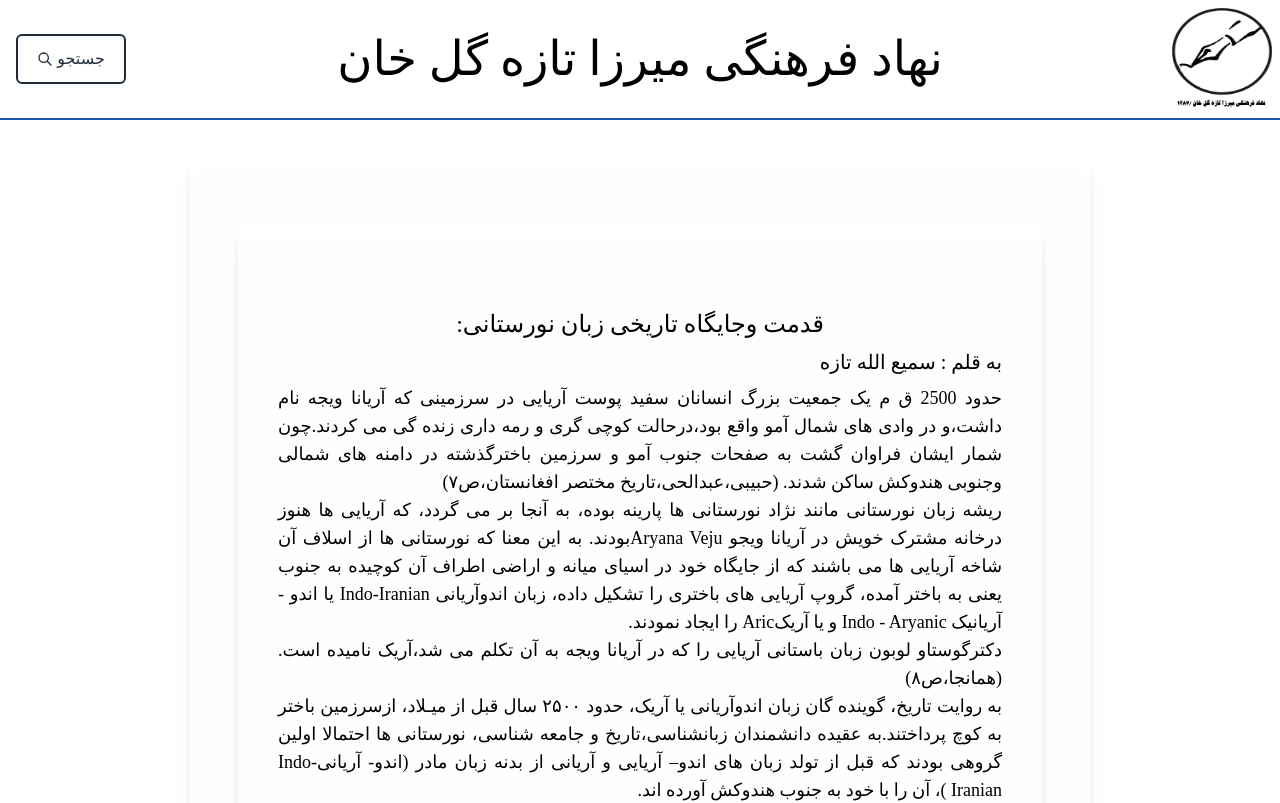
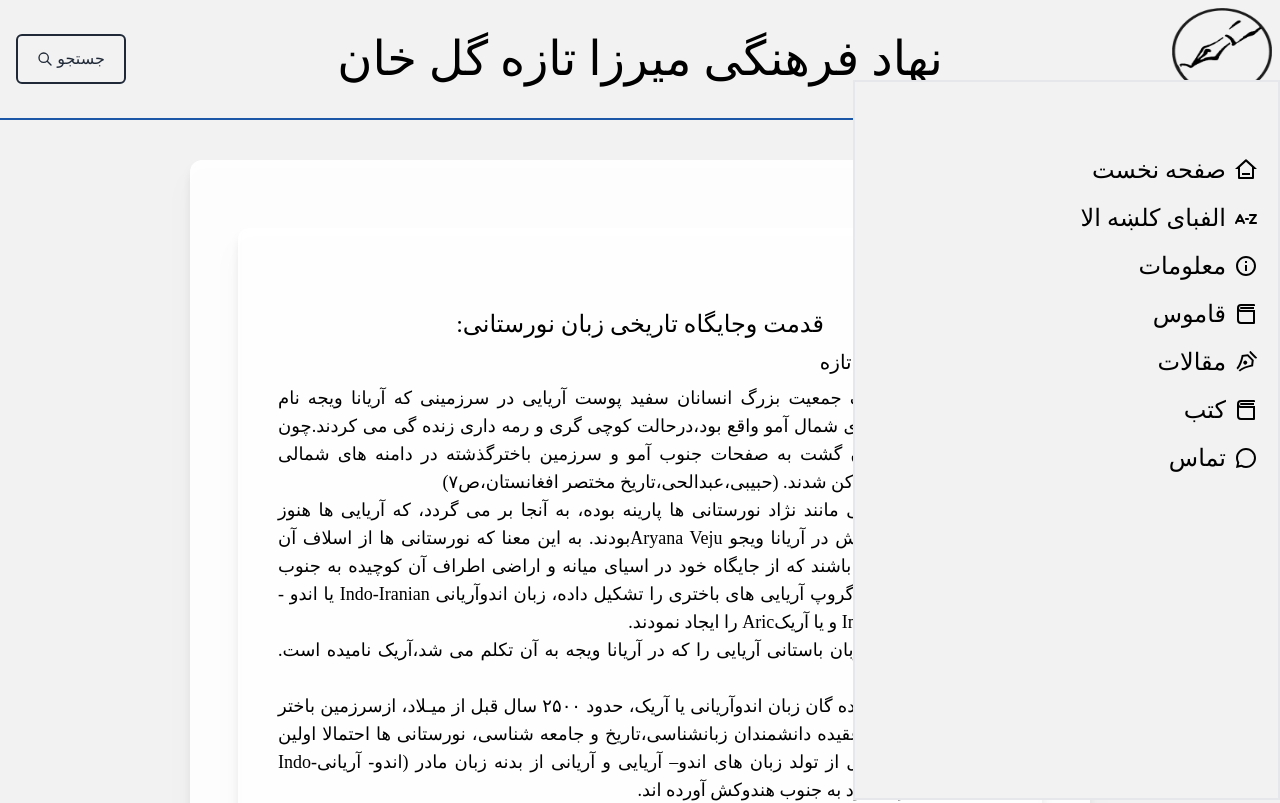
Before and after one commit to MunirNuristani/nuristanidict, a Next.js app: page /about in a window 1280 px wide. Shown: the top 803 px of the page. Built offline with nearby package versions, Linux system fonts and the light colour scheme; a web font is replaced by a local one.

Commit message:
new commit

```diff
--- a/components/Layout.js
+++ b/components/Layout.js
@@ -1,6 +1,7 @@
 import React from 'react'
 import Footer from './nav/Footer'
 import Header from './nav/Header'
+import MenuItems from './nav/MenuItems'
 
 
 
@@ -11,6 +12,7 @@ function Layout({children}) {
       <div className='pb-24'>
         {children}
       </div>
+      <MenuItems />
       <Footer />
     </div>
   )
--- a/components/SearchBar.js
+++ b/components/SearchBar.js
@@ -4,7 +4,7 @@ import { buttonCSS } from './CSS/TailwindCSS'
 export default function SearchBar({searchValue, setSearchValue, route}) {
 
   return (
-      <div className='w-full flex flex-row-reverse md:flex-col justify-center items-center px-2  text-2xl border-b-2 border-r-2  border-l-2 border-[#1B57A6] rounded-b-lg'>
+      <div className='w-full flex flex-row-reverse md:flex-col justify-center items-center px-2  text-2xl border-b-2 border-r-2 bg-[white] border-l-2 border-[#1B57A6] rounded-b-lg'>
         <input className='w-full border-b-2 border-[#1B57A6] mx-3 px-2 text-right' placeholder="جستجو لغت جدید" />
         <button className={buttonCSS}> جستجو</button>
       </div>
--- a/components/nav/Footer.js
+++ b/components/nav/Footer.js
@@ -23,15 +23,15 @@ function Footer() {
 
   const year = new Date().getFullYear() - 621;
   const CSS =
-    "hover:cursor-pointer relative text-center after:content-[''] after:absolute after:top-0 after:left-0 after:border-b-2 after:w-full after:h-full  flex shrink grow items-center  rounded-md after:hover:border-b-2 after:hover:border-[#121b33] after:duration-500 after:ease-in-out  after:hover:ease-in-out after:hover:duration-500 after:opacity-0 after:hover:opacity-100 after:active:border-b-4";
+    "hover:cursor-pointer relative text-center after:content-[''] after:absolute after:top-0 after:left-0 after:border-b-2 after:w-full after:h-full  flex shrink grow items-center  rounded-md after:hover:border-b-2 after:hover:border-[#121b33] after:duration-1000 after:ease-in-out  after:hover:ease-in-out after:hover:duration-500 after:opacity-0 after:hover:opacity-100 after:active:border-b-4";
 
   return (
     <footer
-      className={`absolute -bottom-20 flex flex-col justify-around w  mx-auto backdrop-blur-sm bg-white/90 drop-shadow-xl p-2 absolute text-[#1B57A6] w-full ${mobileMenu && "hidden"} border-t-2 border-[#1B57A6]`}
+      className={`absolute z-50 -bottom-20 flex flex-col justify-around w  mx-auto backdrop-blur-sm bg-[#F2F2F2] drop-shadow-xl p-2 absolute text-[#1B57A6] w-full ${mobileMenu && "hidden"} border-t-2 border-[#1B57A6]`}
       dir="rtl"
     >
 
-      <div className="mx-12 flex flex-row justify-between text-lg">
+      <div className=" mx-12 flex flex-row justify-between text-lg">
       <div className='flex flex-row items-center'>
         <Link href={{ pathname: "/" }} passHref>
           <div className={`flex hover:cursor-pointer`}>
--- a/components/nav/Header.js
+++ b/components/nav/Header.js
@@ -6,10 +6,14 @@ import { buttonCSS } from '../CSS/TailwindCSS'
 import { Turn as Hamburger } from 'hamburger-react'
 import { HiOutlineSearch, HiX } from 'react-icons/hi'
 import SearchBar from "../SearchBar";
+import { useAppContext } from "../../context/AppContext";
+
 function Header() {
-  const [isOpen, setOpen] = useState(false);
+  const {state, dispatch} = useAppContext()
   const [ showSearchBar, setShowSearchBar ] = useState(false)
   const [isShrunk, setShrunk] = useState(false);
+  const {showMenu} = state
+
   useEffect(() => {
     const onScroll = () => {
       setShrunk(isShrunk => {
@@ -40,15 +44,18 @@ function Header() {
   const toggleSearchBar =()=>{
     setShowSearchBar(prevState=>!prevState)
   }
+  const toggleMenu =()=>{
+    dispatch({type:"SHOWMENU", payload:!showMenu})
+  }
   return (
     <header className={`sticky top-0 z-10`}>
       <nav
-        className={`z-50 flex w-full wrap h-[120px] transition-all border-b-2 border-[#1B57A6] ease-in-out duration-1000 ${isShrunk&&"h-[80px]"} bg-[white] p-2 relative justify-center items-center`}
+        className={`z-[99] flex w-full wrap h-[120px] transition-all border-b-2 border-[#1B57A6] ease-in-out duration-1000 ${isShrunk&&"h-[80px]"} bg-[#F2F2F2] p-2 relative justify-center items-center`}
         dir="rtl"
       >
         <div className="flex flex-col justify-center items-center">
           <p dir="rtl" className="text-5xl md:text-3xl">
-            {" "}نهاد فرهنگی میرزا تازه گل خان
+            نهاد فرهنگی میرزا تازه گل خان
           </p>
         </div>
         <div className="flex justify-center items-center absolute left-2 top-2 h-full -mt-2">
@@ -66,7 +73,7 @@ function Header() {
           </div>
         </Link>
         <div className={`flex justify-center items-center h-full -mt-2 absolute right-2 top-2 transition-all ease-in-out duration-1000 ${!isShrunk&& 'hidden'}`}>
-          <Hamburger toggled={isOpen} toggle={setOpen} direction="left" />
+          <Hamburger toggled={showMenu} toggle={toggleMenu} direction="left" />
         </div>
       </nav>
       <div className="w-full flex justify-center items-center">
--- a/components/nav/MenuItems.js
+++ b/components/nav/MenuItems.js
@@ -6,29 +6,30 @@ import { useAppContext } from '../../context/AppContext'
 function MenuItems() {
     const router = useRouter()
     const {state, dispatch } = useAppContext()
-    const { mobileMenu } = state
+    const { showMenu } = state
 
     const handleRouting = (route)=>{
       router.push(route)
       dispatch({type:"MULTIPLE_ASSIGNMENT", payload:{
         loadingPage: true,
-        mobileMenu: false, }
+        showMenu: false,
+         }
       })}
-    const css = "flex flex-row items-center mx-4 border-2 w-36 backdrop-blur-sm bg-white/60 drop-shadow-xl px-2 rounded-xl hover:cursor-pointer hover:bg-gray-500 hover:text-white my-1"
-    const mobileCSS = "flex flex-row items-center mx-4 border-2 w-48 drop-shadow-xl px-2 rounded-xl hover:cursor-pointer hover:bg-gray-500 hover:text-white my-4 text-3xl"
+    const CSS = "relative text-center after:content-[''] after:absolute after:top-0 after:left-0 after:border-b-2 after:w-full after:h-full  py-2 flex shrink grow items-center  rounded-md after:hover:border-b-4 after:hover:border-[#121b33] after:duration-500 after:ease-in-out  after:hover:ease-in-out after:hover:duration-500 after:opacity-0 after:hover:opacity-100 after:active:border-b-4"
+
   return (
 
-    <div>
-         <ul className='flex flex-row justify-center flex-wrap flex-col md:w-full'>
-            <li className={mobileMenu? mobileCSS: css}onClick={() => handleRouting({ pathname: '/' })} >
+    <div className={`z-[90] h-[calc(100vh-80px)] fixed top-20 right-0 w-1/3 border-2 bg-[#F2F2F2] ease-in-out duration-500 ${!showMenu && "-right-[100%]"}`} dir='rtl'>
+         <ul className='flex flex-row justify-center flex-wrap flex-col pt-16 p-5 text-2xl'>
+            <li className={CSS}onClick={() => handleRouting({ pathname: '/' })} >
               <span className="hover:bg-gray-500"><RiHome3Line className="ml-2" /></span> <p> صفحه نخست </p></li>
-            <li className={mobileMenu? mobileCSS: css} onClick={() => handleRouting({ pathname: '/alphabets' })}>
+            <li className={CSS} onClick={() => handleRouting({ pathname: '/alphabets' })}>
                 <span><TiSortAlphabetically className="ml-2" /></span> <p>الفبای کلښه الا</p></li>
-            <li className={mobileMenu? mobileCSS: css} onClick={() => handleRouting({ pathname: '/about' })}><span><RiInformationLine className="ml-2" /></span> <p> معلومات </p></li>
-            <li className={mobileMenu? mobileCSS: css} onClick={() => handleRouting({ pathname: '/underConstruction' })}><span><RiBook3Line className="ml-2" /></span> <p> قاموس </p></li>
-            <li className={mobileMenu? mobileCSS: css} onClick={() => handleRouting({ pathname: '/listArticles' })}><span><RiPenNibLine className="ml-2" /></span> <p> مقالات </p></li>
-            <li className={mobileMenu? mobileCSS: css} onClick={() => handleRouting({ pathname: '/underConstruction' })}><span><RiBook3Line className="ml-2" /></span> <p> کتب </p></li>
-            <li className={mobileMenu? mobileCSS: css} onClick={() => handleRouting({ pathname: '/contact' })}>
+            <li className={CSS} onClick={() => handleRouting({ pathname: '/about' })}><span><RiInformationLine className="ml-2" /></span> <p> معلومات </p></li>
+            <li className={CSS} onClick={() => handleRouting({ pathname: '/underConstruction' })}><span><RiBook3Line className="ml-2" /></span> <p> قاموس </p></li>
+            <li className={CSS} onClick={() => handleRouting({ pathname: '/listArticles' })}><span><RiPenNibLine className="ml-2" /></span> <p> مقالات </p></li>
+            <li className={CSS} onClick={() => handleRouting({ pathname: '/underConstruction' })}><span><RiBook3Line className="ml-2" /></span> <p> کتب </p></li>
+            <li className={CSS} onClick={() => handleRouting({ pathname: '/contact' })}>
               <span><RiChat3Line className="ml-2" /></span> <p> تماس </p></li>
           </ul>
     </div>
--- a/context/Reducer.js
+++ b/context/Reducer.js
@@ -1,6 +1,6 @@
 export const initialState ={
     loadingPage: false,
-    mobileMenu: false,
+    showMenu: false,
     showAlertModal: false,
     alertModalMessage:""
 }
@@ -26,10 +26,10 @@ export const AppReducer = (state, action) => {
                 alertModalMessage: action.payload,
             };
         }
-        case "MOBILEMENU": {
+        case "SHOWMENU": {
             return {
                 ...state,
-                mobileMenu: action.payload,
+                showMenu: action.payload,
             };
         }
         case "MULTIPLE_ASSIGNMENT": {
--- a/styles/globals.css
+++ b/styles/globals.css
@@ -3,7 +3,7 @@
 @tailwind components;
 @tailwind utilities;
 :root {
-  --main-bg-color: #394566;
+  --main-bg-color: #F2F2F2;
 }
 body *, body::after, body::before {
   box-sizing: border-box;
@@ -16,5 +16,5 @@ body {
   font-family: 'Lateef', cursive;
   position: relative;
   min-height: 100vh;
-  /* background-color:var(--main-bg-color); */
+  background-color:var(--main-bg-color);
 }
```
